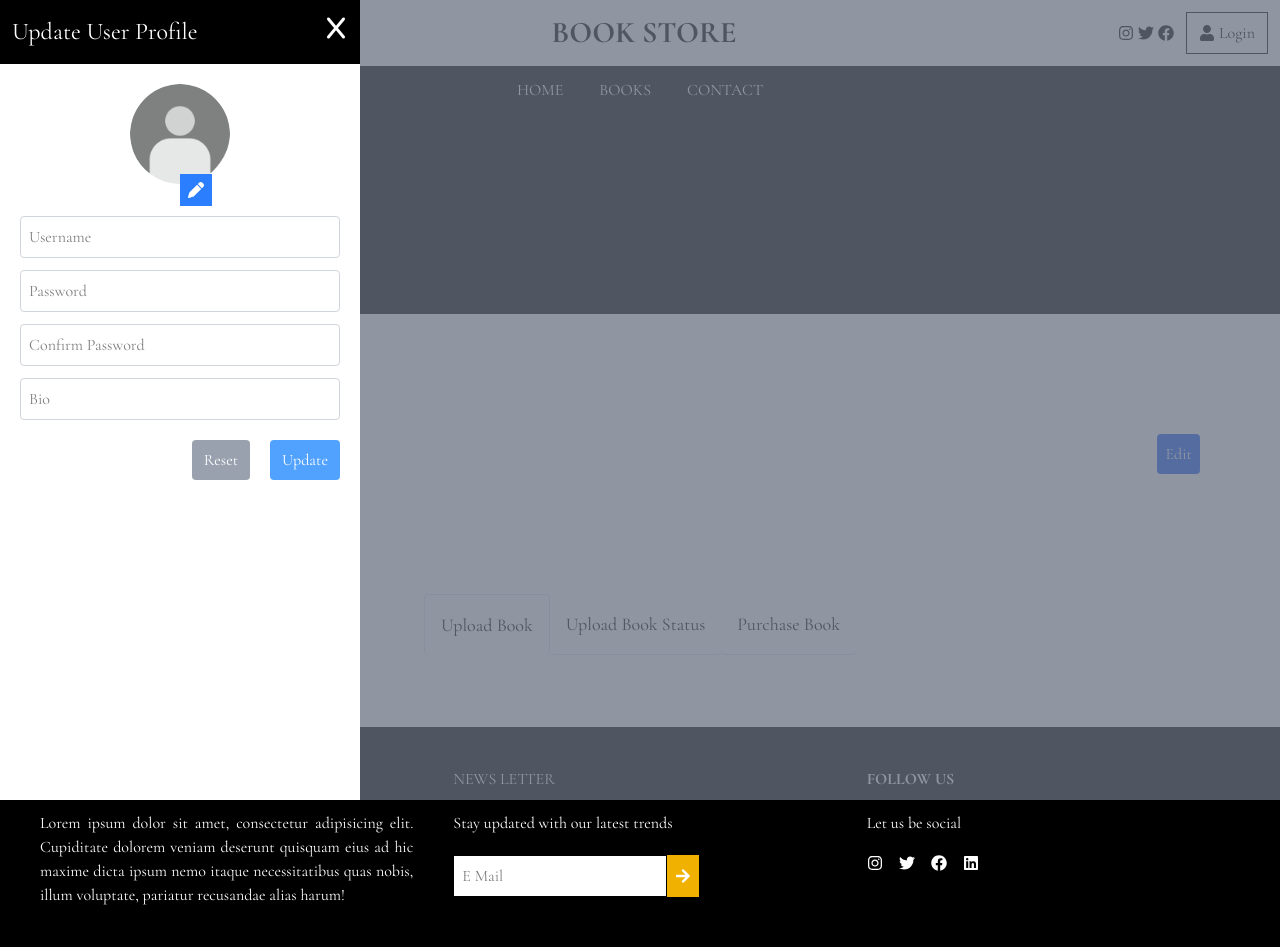
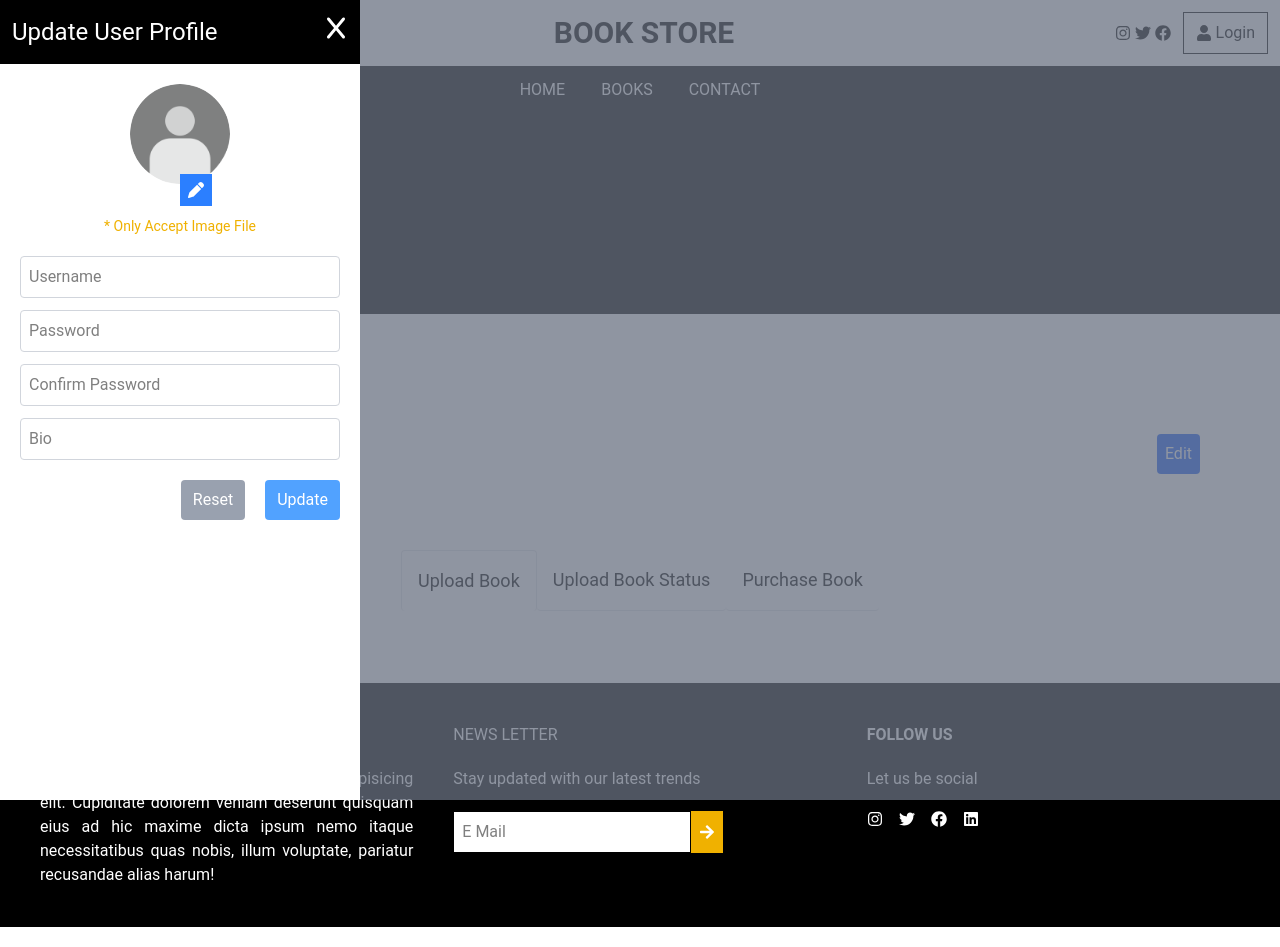
Before and after one commit to iqbalkkofficials/bookstore, a React (Vite) app: page /profile in a window 1280 px wide. Both pictures are taken after a click on the button "Edit". Built offline with nearby package versions, Linux system fonts and the light colour scheme; grey boxes are pictures that could not be loaded.

Commit message:
user profile update

```diff
--- a/src/api/axiosInstance.js
+++ b/src/api/axiosInstance.js
@@ -4,6 +4,19 @@ const axiosInstance = axios.create({
     baseURL:"http://localhost:3000",
     timeout:10000
 })
+
+axiosInstance.interceptors.request.use(
+    (config)=>{
+        const token = sessionStorage.getItem("token")
+        if(token) {
+            config.headers.Authorization = `Bearer ${token}`
+        }
+        return config
+    },
+    error=> {
+        return Promise.reject(error)
+    }
+)
 
 axiosInstance.interceptors.response.use(
     (response)=> {
--- a/src/components/Preloader.jsx
+++ b/src/components/Preloader.jsx
@@ -3,7 +3,7 @@ import React from 'react'
 function Preloader() {
   return (
     <div className='flex  w-full h-screen'>
-        <img src='https://i.pinimg.com/originals/f6/06/cb/f606cbf26c0a18898b96ef6857953a75.gif' alt="preloader"/>
+        <img src='https://i.pinimg.com/originals/b9/1e/11/b91e1131ca20f6369aa68d21cb3a8960.gif' className="w-full h-full" alt="preloader"/>
     </div>
   )
 }
--- a/src/index.css
+++ b/src/index.css
@@ -1,5 +1,5 @@
 @import "tailwindcss";
 
 *{
-  font-family: "Cormorant Garamond", serif;
+  font-family: "Roboto", serif;
 }
--- a/src/pages/Auth.jsx
+++ b/src/pages/Auth.jsx
@@ -170,7 +170,7 @@ function Auth({ insideRegisterRoute }) {
             {!insideRegisterRoute && (
               <div className="my-5 text-center">
                 <p>--------------------or-------------------</p>
-                <div>
+                <div className="flex justify-center items-center pt-2">
                   <GoogleLogin
                   onSuccess={(credentialResponse) => {
                     handleGoogleLogin(credentialResponse)
--- a/src/services/allAPI.js
+++ b/src/services/allAPI.js
@@ -16,3 +16,9 @@ export const loginAPI = async (userData) => {
 export const googleLoginAPI = async (userData) => {
     return await apiService("POST","/google-login",userData)
 }
+
+//http://localhost:3000/users/6a3472108aefa1f6e0659b69 : put request by edit component when udate button click
+
+export const userUpdateAPI = async (id,userData) => {
+    return await apiService("PUT",`users/${id}`,userData)
+}
--- a/src/users/components/Edit.jsx
+++ b/src/users/components/Edit.jsx
@@ -1,8 +1,80 @@
 import React, { useState } from "react";
+import { useEffect } from "react";
 import { FaPen, FaX } from "react-icons/fa6";
+import axiosInstance from "../../api/axiosInstance";
+import { toast } from "react-toastify";
+import { useNavigate } from "react-router-dom";
+import { userUpdateAPI } from "../../services/allAPI";
 
 function Edit() {
       const [openCanvas, setOpenCanvas]= useState(false)
+      const [userDetails,setUserDetails] = useState({
+        id:"",username:"",password:"",cPassword:"",picture:"",bio:""
+      })
+      const [existingPicture,setExistingPicture] = useState("")
+      const [passwordMatch,setPasswordMatch] = useState(true)
+      const [imageFileType,setImageFileType] = useState(false)
+      const [preview,setPreview] = useState("")
+      const navigate = useNavigate()
+
+      useEffect(()=>{
+        if(sessionStorage.getItem("user")) {
+          const user = JSON.parse(sessionStorage.getItem("user"))
+          setUserDetails({...userDetails,id:user._id,username:user.username,bio:user.bio})
+          setExistingPicture(user.picture)
+        }
+      },[])
+
+      const handleFileUpload = (e)=> {
+        const imageFile = e.target.files[0]
+        if(imageFile.type.startsWith("image/")) {
+          setUserDetails({...userDetails,picture:imageFile})
+          const url = URL.createObjectURL(imageFile)
+          setPreview(url)
+          setImageFileType(true)
+        } else {
+          setImageFileType(false)
+        }
+      }
+
+      const checkPasswordMatch = (e) => {
+        setUserDetails({...userDetails,cPassword:e.target.value})
+        userDetails.password == e.target.value ? setPasswordMatch(true) : setPasswordMatch(false)
+      }
+
+      const handleProfileUpdate = async ()=> {
+        const {id,username,password,cPassword,bio,picture} = userDetails
+        if(!username || !password || !cPassword || !bio) {
+          toast.info("Please fill the form completely")
+        } else if(passwordMatch) {
+          const reqbody = new FormData()
+          for(let key in userDetails) {
+            if (key !="picture") {
+              reqbody.append(key,userDetails[key])
+            } else {
+              preview ? reqbody.append("picture",picture) : reqbody.append("picture",existingPicture)
+            }
+          }
+          const result  = await userUpdateAPI(id,reqbody)
+          console.log(result)
+          if(result.status ==200) {
+            toast.success("User profile updated successfully... Please login !")
+            setTimeout(()=>{
+              sessionStorage.clear()
+              navigate("/login")
+            },2500)
+          }
+        }
+      }
+
+      const resetUpdateForm = ()=> {
+         const user = JSON.parse(sessionStorage.getItem("user"))
+          setUserDetails({...userDetails,id:user._id,username:user.username,bio:user.bio})
+          setExistingPicture(user.picture)
+          setPreview("")
+          setImageFileType(false)
+          setPasswordMatch(true)
+      }
         return (
     <div>
       <button onClick={()=>setOpenCanvas(true)} className="bg-blue-600 text-white p-2  flex items-center rounded">
@@ -20,14 +92,31 @@ function Edit() {
           </div>
           <div className="my-5 flex items-center justify-center flex-col">
             <label htmlFor="userProfile"className="pb-3">
-              <input type="file" id="userProfile" hidden />
+              <input onChange={e=>handleFileUpload(e)} type="file" id="userProfile" hidden />
+              {
+                existingPicture == ""?<img
+                width={"100px"}
+                height={"100px"}
+                style={{ borderRadius: "50%" }}
+                src={preview? preview :"/user.png"}
+                alt="user"
+              />:existingPicture.startsWith('https://lh3.googleusercontent.com/') ?
               <img
                 width={"100px"}
                 height={"100px"}
                 style={{ borderRadius: "50%" }}
-                src="/user.png"
+                src={preview? preview :existingPicture}
                 alt="user"
-              ></img>
+              /> :
+              <img
+                width={"100px"}
+                height={"100px"}
+                style={{ borderRadius: "50%" }}
+                src={preview? preview:`${axiosInstance.defaults.baseURL}/uploads/${existingPicture}`}
+                alt="user"
+              />
+              }
+
               <button
                 className="fixed bg-blue-500 p-2 text-white"
                 style={{ marginLeft: "50px", marginTop: "-10px" }}
@@ -35,10 +124,15 @@ function Edit() {
                 <FaPen />
               </button>
             </label>
+            {
+              !imageFileType && <div className="mt-5 text-yellow-500 text-sm">* Only Accept Image File</div>
+            }
           </div>
           <div className=" mt-3 mb-3 w-full px-5">
             <input
               type="text"
+              value={userDetails.username}
+              onChange={e=>setUserDetails({...userDetails,username:e.target.value})}
               placeholder="Username"
               className="w-full border border-gray-300 rounded p-2"
             />
@@ -46,6 +140,8 @@ function Edit() {
           <div className="mb-3 w-full px-5">
             <input
               type="password"
+               value={userDetails.password}
+              onChange={e=>setUserDetails({...userDetails,password:e.target.value})}
               placeholder="Password"
               className="w-full border border-gray-300 rounded p-2"
             />
@@ -53,22 +149,30 @@ function Edit() {
           <div className="mb-3 w-full px-5">
             <input
               type="password"
+               value={userDetails.cPassword}
+              onChange={e=>checkPasswordMatch(e)}
               placeholder="Confirm Password"
               className="w-full border border-gray-300 rounded p-2"
             />
           </div>
+           {
+              !passwordMatch && <div className="mt-5 text-yellow-500 text-sm">* Password does not match</div>
+            }
           <div className="mb-3 w-full px-5">
             <input
               type="text"
+              value={userDetails.bio}
+              onChange={e=>setUserDetails({...userDetails,bio:e.target.value})}
               placeholder="Bio"
               className="w-full border border-gray-300 rounded p-2"
             />
           </div>
+
           <div className="mt-5 w-full px-5 flex justify-end">
-            <button className="bg-gray-400 px-3 py-2 rounded text-white">
+            <button onClick={resetUpdateForm} className="bg-gray-400 px-3 py-2 rounded text-white">
               Reset
             </button>
-            <button className="bg-blue-400 px-3 py-2 rounded text-white ms-5">
+            <button onClick={handleProfileUpdate} className="bg-blue-400 px-3 py-2 rounded text-white ms-5">
               Update
             </button>
           </div>
--- a/src/users/components/Header.jsx
+++ b/src/users/components/Header.jsx
@@ -2,6 +2,7 @@ import React from "react";
 import { useState, useEffect } from "react";
 import { FaFacebook, FaInstagram, FaTwitter, FaUser } from "react-icons/fa";
 import { Link,useNavigate } from "react-router-dom";
+import axiosInstance from "../../api/axiosInstance";
 
 function Header() {
   const [token, setToken] = useState("");
@@ -70,7 +71,7 @@ function Header() {
                   width={"40px"}
                   height={"40px"}
                   style={{ borderRadius: "50%" }}
-                  src={dp == "" ? "/user.png" : dp}
+                  src={dp == "" ? "/user.png" : dp.startsWith('https://lh3.googleusercontent.com/')?dp:`${axiosInstance.defaults.baseURL}/uploads/${dp}`}
                   alt="profile icon"
                 />
               </button>
@@ -80,7 +81,7 @@ function Header() {
                   <Link to={"/profile"} className="flex">
                     Profile
                   </Link>
-                  <button onClick={logout}  className="flex cursor-pointer">Logout</button>
+                  <button onClick={logout} className="flex cursor-pointer">Logout</button>
                 </div>
               )}
             </div>
--- a/src/users/pages/Profile.jsx
+++ b/src/users/pages/Profile.jsx
@@ -1,4 +1,4 @@
-import React, { useState } from "react";
+import React, { useState,useEffect } from "react";
 import Footer from "../../components/Footer";
 import Header from "../../users/components/Header";
 import { FaCircleCheck } from "react-icons/fa6";
@@ -6,9 +6,23 @@ import UploadBook from "../components/UploadBook";
 import UploadBookStatus from "../components/UploadBookStatus";
 import PurchaseBook from "../components/PurchaseBook";
 import Edit from "../../users/components/Edit"
+import { FaBiohazard } from "react-icons/fa";
+import axiosInstance from "../../api/axiosInstance";
 
 function Profile() {
     const [currentTab,setCurrentTab] = useState(1)
+    const [username , setUsername] = useState("")
+    const [dp,setDp] = useState("")
+    const [bio,setBio] = useState("")
+
+    useEffect(() => {
+        if (sessionStorage.getItem("user")) {
+          const user = JSON.parse(sessionStorage.getItem("user"));
+          setDp(user.picture);
+          setBio(user.bio)
+          setUsername(user.username)
+        }
+      }, []);
   return (
     <>
       <Header />
@@ -27,19 +41,19 @@ function Profile() {
           width={"200px"}
           height={"200px"}
           style={{ borderRadius: "50%" }}
-          src="/user.png"
+          src={dp == "" ? "/user.png" : dp.startsWith('https://lh3.googleusercontent.com/')?dp:`${axiosInstance.defaults.baseURL}/uploads/${dp}`}
           alt=""
         />
       </div>
       <div className="md:flex justify-between px-20 mt-5">
         <div className="flex items-center">
-          <h1 className="font-bold md:text-3xl text-2xl">username</h1>
+          <h1 className="font-bold md:text-3xl text-2xl">{username}</h1>
           <FaCircleCheck className="text-blue-600 pl-1" />
         </div>
         <Edit />
       </div>
       <p  className="text-justify md:px-20 px-5 my-5">Bio</p>
-      <p  className="text-justify md:px-20 px-5 my-5">test paragrapth</p>
+      <p  className="text-justify md:px-20 px-5 my-5">{FaBiohazard}</p>
       <div className="md:px-40">
 {/* tabs */}
         <div className="flex justify-center items-center my-8 text-lg">
```
